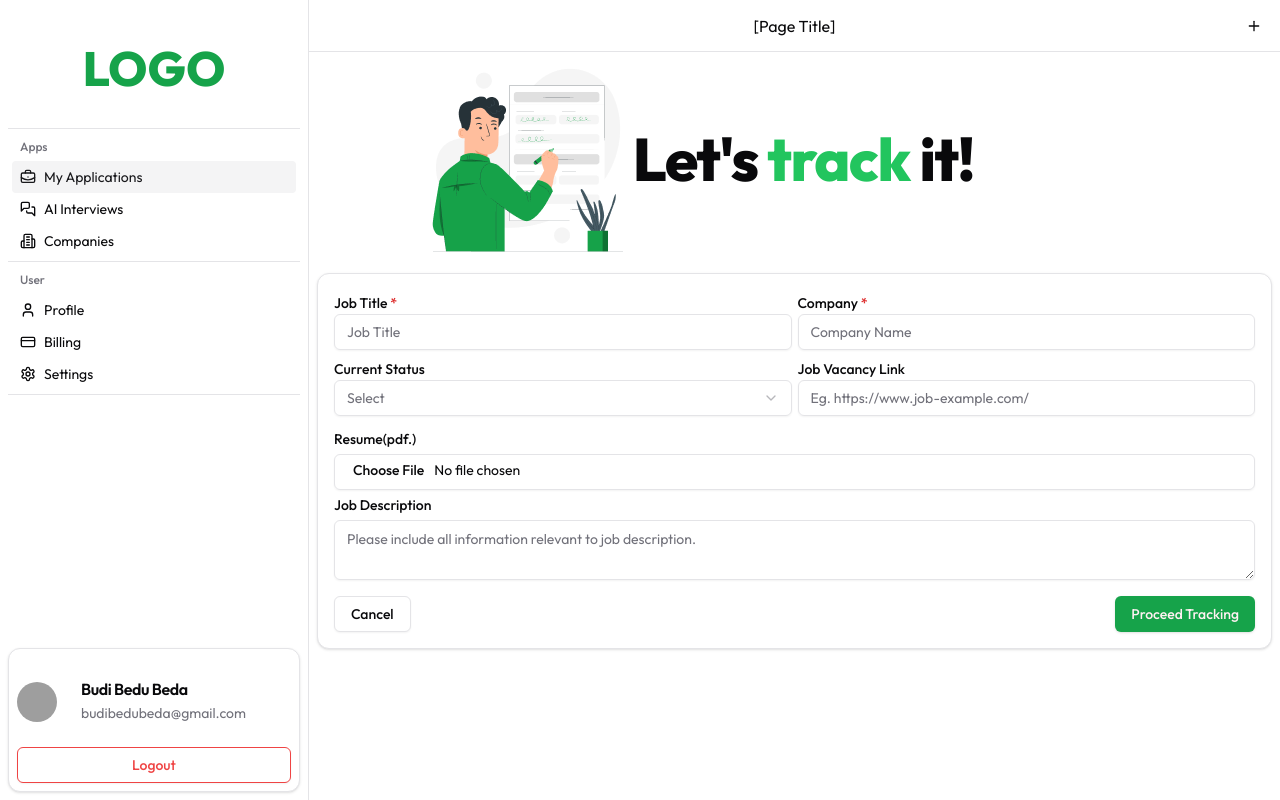
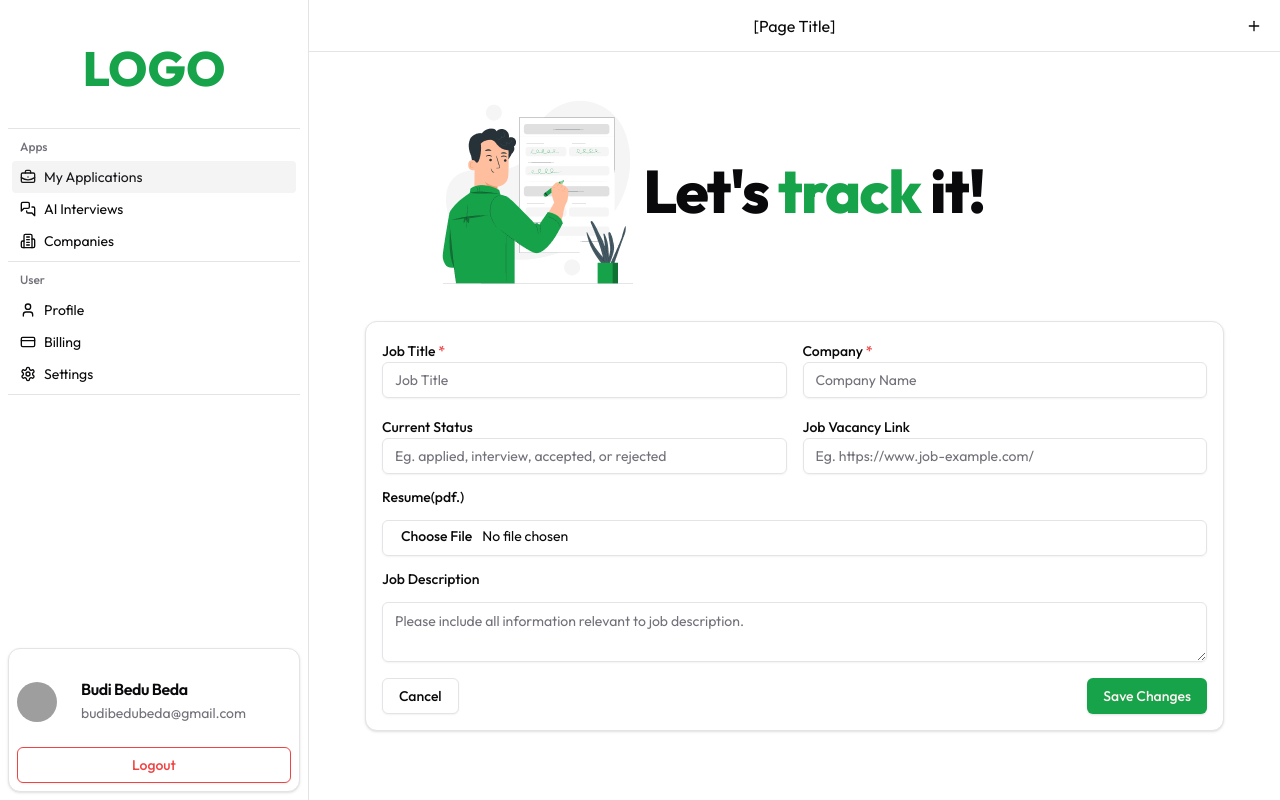
Before and after one commit to masadamsahid/nextjs-jobtracker-app, a Next.js app: page /dashboard/job-applications/add in a window 1280 px wide. Built offline with nearby package versions, Linux system fonts and the light colour scheme; grey boxes are pictures that could not be loaded.

Commit message:
job-appliation-add-page-with-component

```diff
--- a/src/app/dashboard/job-applications/_components/JobApplicationForm.tsx
+++ b/src/app/dashboard/job-applications/_components/JobApplicationForm.tsx
@@ -20,7 +20,7 @@ const JobApplicationForm = ({ mode, selectedJobApplication }: Props) => {
   return (
     <div id="company-form" className="flex flex-row-2 p-6 mt-auto">
       <Card className="p-2 w-full">
-        <div className="flex flex-wrap p-2 w-full gap-1.5">
+        <div className="flex flex-wrap p-2 w-full gap-4">
           <div className="w-full sm:w-[calc(50%-0.75rem)] flex-grow">
             <Label id="jobTitle">
               Job Title <span className="text-destructive">*</span>
@@ -71,7 +71,7 @@ const JobApplicationForm = ({ mode, selectedJobApplication }: Props) => {
             />
           </div>
         </div>
-        <div className="grid p-2 w-full items-center gap-2">
+        <div className="grid p-2 w-full items-center gap-4">
           <Label htmlFor="resume">Resume(pdf.)</Label>
           <Input id="company-logo" type="file" />
 
@@ -85,7 +85,7 @@ const JobApplicationForm = ({ mode, selectedJobApplication }: Props) => {
           />
         </div>
         <div></div>
-        <div className="flex p-2 w-full items-center justify-between gap-2 md:mx-auto">
+        <div className="flex p-2 w-full items-center justify-between gap-4 md:mx-auto">
           <Button type="submit" variant="outline">
             Cancel
           </Button>{" "}
--- a/src/app/dashboard/job-applications/add/page.tsx
+++ b/src/app/dashboard/job-applications/add/page.tsx
@@ -1,26 +1,18 @@
-import { Card } from "@/components/ui/card";
 import React from "react";
-import { Textarea } from "@/components/ui/textarea";
-import { Label } from "@/components/ui/label";
+import JobApplicationForm from "../_components/JobApplicationForm";
 
-import { Button } from "@/components/ui/button";
-import {
-  Select,
-  SelectContent,
-  SelectGroup,
-  SelectItem,
-  SelectTrigger,
-  SelectValue,
-} from "@/components/ui/select";
-
-import { Input } from "@/components/ui/input";
 
 type Props = {
+
 };
 
-const AddJobApplication = ({ }: Props) => {
+
+
+const AddJobApplication = (props: Props) => {
+
+
   return (
-    <div>
+    <div className="grid grid-cols-1 p-8">
       <div
         id="illustration"
         className="grid grid-cols-1 lg:grid-cols-3 items-center justify-center"
@@ -33,75 +25,13 @@ const AddJobApplication = ({ }: Props) => {
         <div className="col-span-2 text-center md:text-left lg:text-left">
           <h1 className="text-4xl md:text-4xl lg:text-6xl font-extrabold tracking-tight text-balance">
             Let's
-            <span className="text-green-500"> track</span> it!
+            <span className="text-primary"> track</span> it!
           </h1>
         </div>
       </div>
-
-      <div id="company-form" className="flex flex-row-2 p-2 mt-auto">
-        <Card className="p-2 w-full">
-          <div className="flex flex-wrap p-2 w-full gap-1.5">
-            <div className="w-full sm:w-[calc(50%-0.75rem)] flex-grow">
-              <Label id="companyName">
-                Job Title <span className="text-red-600">*</span>
-              </Label>
-              <Input type="text" placeholder="Job Title" required />
-            </div>
-            <div className="w-full sm:w-[calc(50%-0.75rem)] flex-grow">
-              <Label>
-                Company <span className="text-red-600">*</span>
-              </Label>
-              <Input
-                type="text"
-                id="company-name"
-                placeholder="Company Name"
-                required
-              />
-            </div>
-            <div className="w-full sm:w-[calc(50%-0.75rem)] flex-grow">
-              <Label id="current-status">Current Status</Label>
-              <Select>
-                <SelectTrigger>
-                  <SelectValue placeholder="Select" />
-                </SelectTrigger>
-                <SelectContent>
-                  <SelectGroup>
-                    <SelectItem value="applied">Applied</SelectItem>
-                    <SelectItem value="interview">Interview</SelectItem>
-                    <SelectItem value="accepted">Accepted</SelectItem>
-                    <SelectItem value="rejected">Rejected</SelectItem>
-                  </SelectGroup>
-                </SelectContent>
-              </Select>
-            </div>
-            <div className="w-full sm:w-[calc(50%-0.75rem)] flex-grow">
-              <Label>Job Vacancy Link</Label>
-              <Input
-                id="job-vacancy-link"
-                type="link"
-                placeholder="Eg. https://www.job-example.com/"
-              />
-            </div>
-          </div>
-          <div className="grid p-2 w-full items-center gap-2">
-            <Label htmlFor="resume">Resume(pdf.)</Label>
-            <Input id="company-logo" type="file" />
-
-            <Label>Job Description</Label>
-            <Textarea
-              id="job-description"
-              placeholder="Please include all information relevant to job description."
-            />
-          </div>
-          <div></div>
-          <div className="flex p-2 w-full items-center justify-between gap-2 md:mx-auto">
-            <Button type="submit" variant="outline">
-              Cancel
-            </Button>{" "}
-            <Button type="submit">Proceed Tracking</Button>
-          </div>
-        </Card>
-      </div>
+      <JobApplicationForm
+        mode="add"
+      />
     </div>
   );
 };
```
